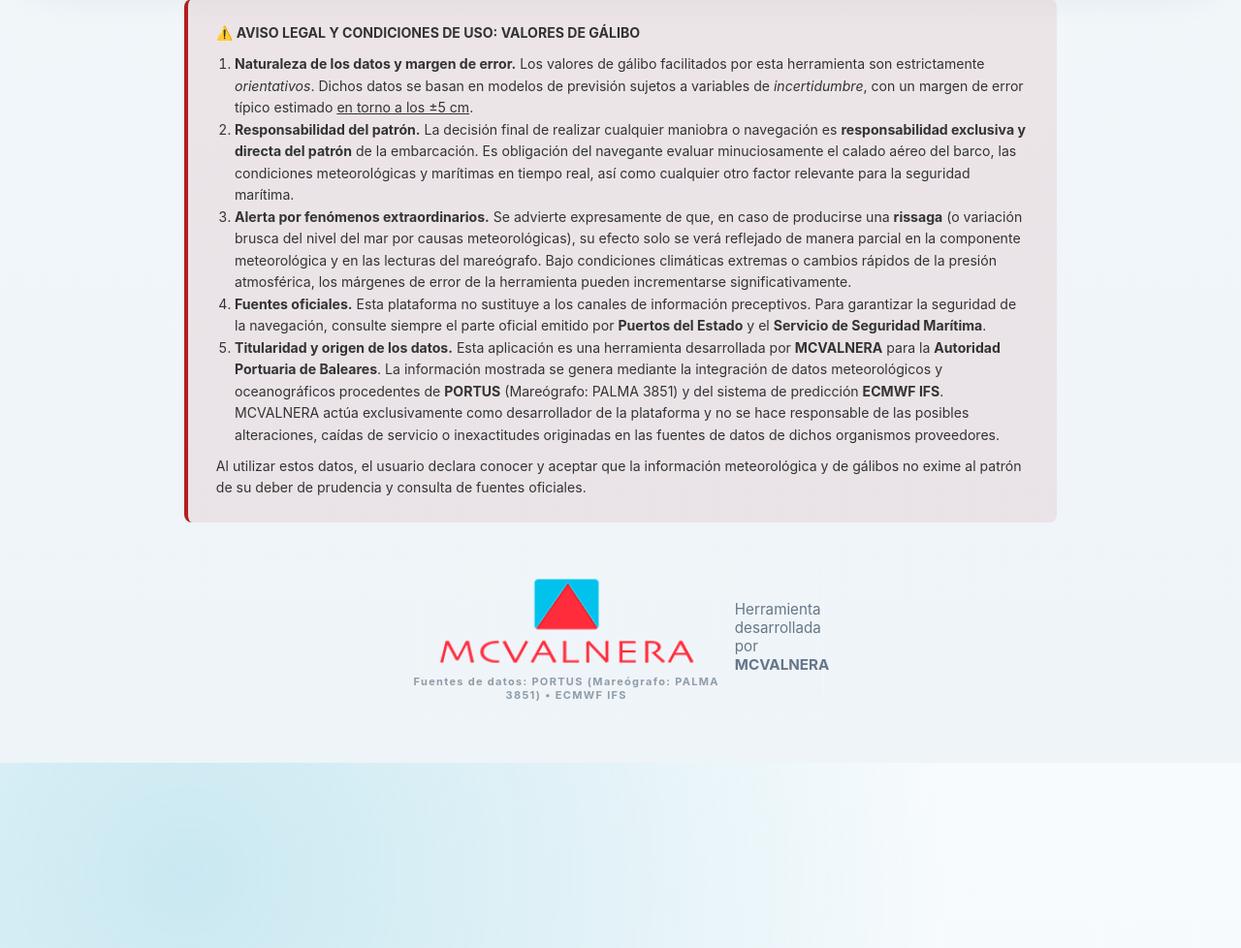
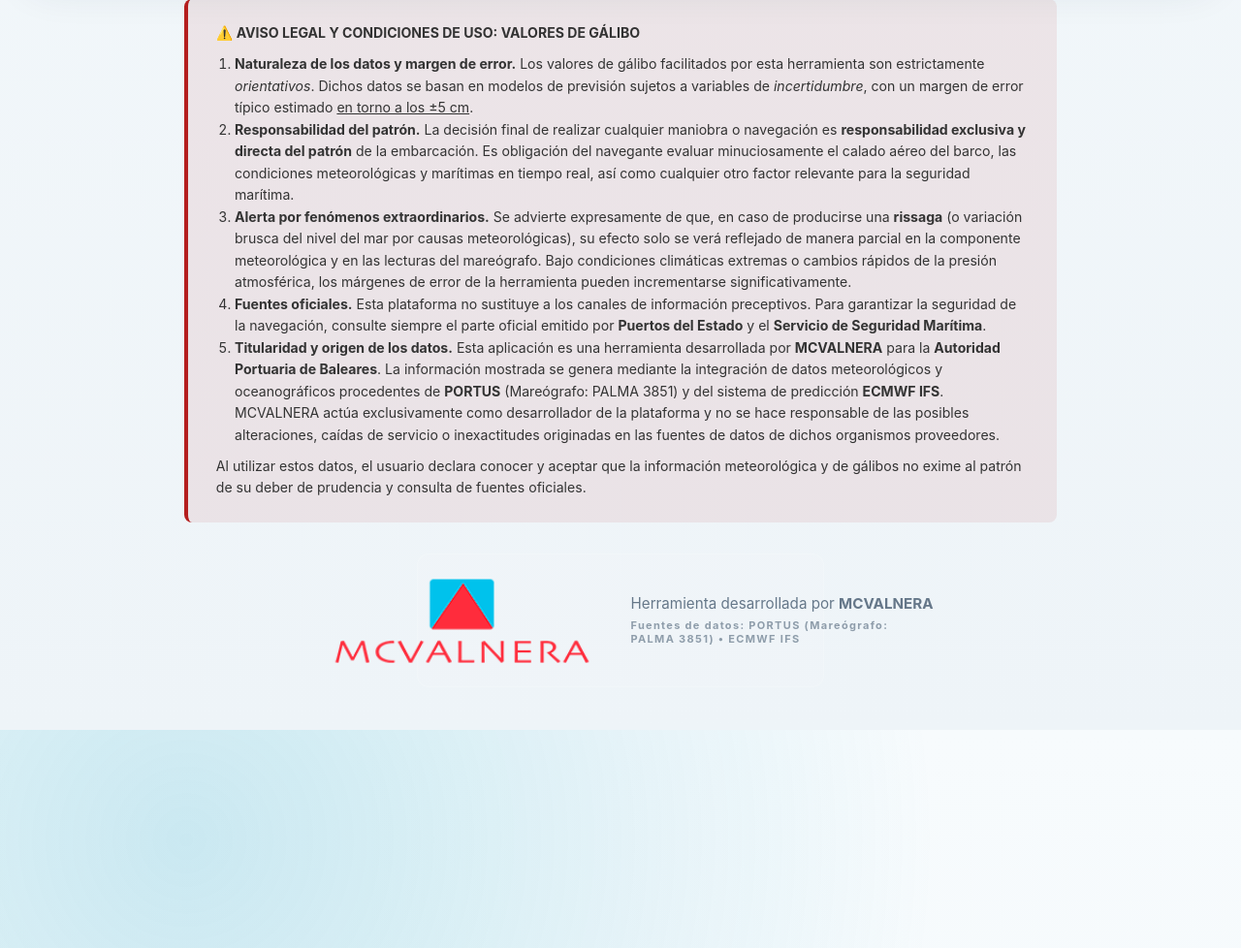
Before and after one commit to PaulaTower/Galibo_CanBarbara_v2, a Flask app: page / in a window 1280 px wide. Shown: the part 1519-2497 px from the top of the page at 97% size. Run offline with Flask 3, Linux system fonts and the light colour scheme.

Commit message:
Update index.html

```diff
--- a/templates/index.html
+++ b/templates/index.html
@@ -181,12 +181,12 @@
       </p>
     </footer>
 
-        <div class="mcvalnera-credit">
-        <div style="display:flex; flex-direction:column; align-items:center; gap:6px;">
-          <img src="/static/mcvalnera.png" alt="MCVALNERA" style="height:100px; width:auto;">
-          <p style="margin:0; font-size:11px; letter-spacing:.12em; font-weight:700; opacity:.7; text-align:center;">Fuentes de datos: PORTUS (Mareógrafo: PALMA 3851) • ECMWF IFS</p>
+       <div class="mcvalnera-credit">
+        <img src="/static/mcvalnera.png" alt="MCVALNERA" style="height:100px; width:auto;">
+        <div style="display:flex; flex-direction:column; gap:6px;">
+          <span style="white-space:nowrap;">Herramienta desarrollada por <strong>MCVALNERA</strong></span>
+          <p style="margin:0; font-size:11px; letter-spacing:.12em; font-weight:700; opacity:.7;">Fuentes de datos: PORTUS (Mareógrafo: PALMA 3851) • ECMWF IFS</p>
         </div>
-        <span>Herramienta desarrollada por <strong>MCVALNERA</strong></span>
       </div>
 
   </div>
```
